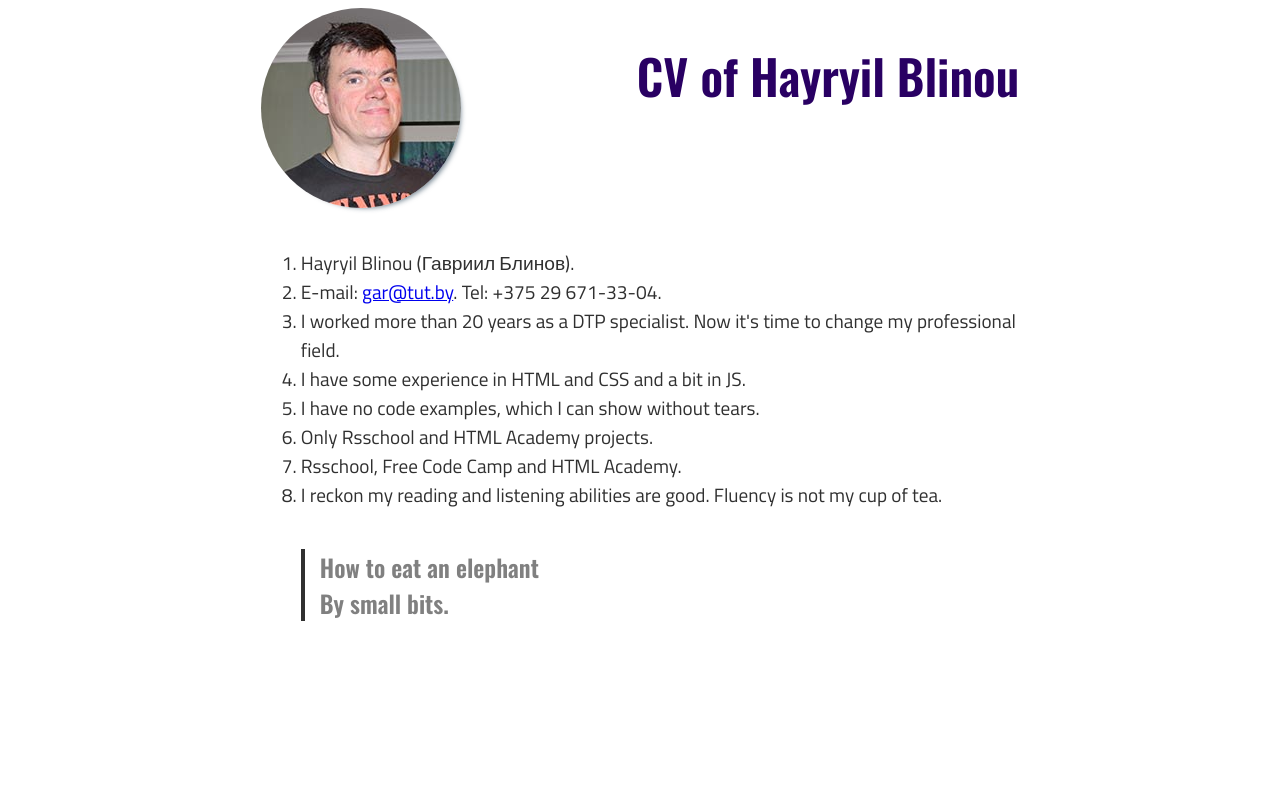
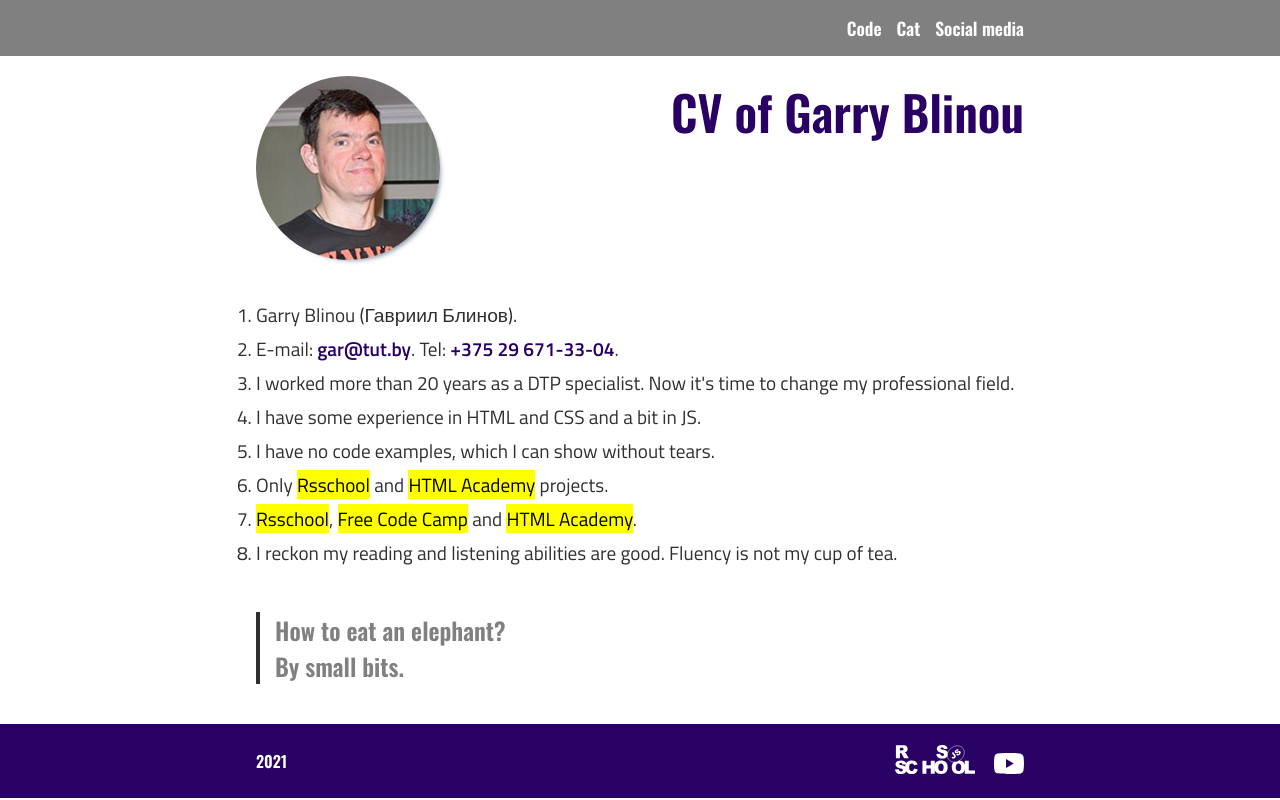
Before and after one commit to gar7777/rsschool-cv, a plain HTML site: page index.html in a window 1280 px wide. Drawn offline with nearby package versions, Linux system fonts and the light colour scheme.

Commit message:
feat: add header and footer

```diff
--- a/index.html
+++ b/index.html
@@ -7,31 +7,57 @@
     <link rel="stylesheet" href="style.css">
     <link rel="preconnect" href="https://fonts.gstatic.com">
     <link href="https://fonts.googleapis.com/css2?family=Oswald:wght@600&family=Titillium+Web:ital,wght@0,400;0,600;1,400;1,600&display=swap" rel="stylesheet">
-    <title>Document</title>
+    <title>Garry Blinou</title>
 </head>
 <body>
     <header class="header">
+        <div class="wrapper">
+            <div class="header-nav">
+                <div class="empty">
 
+                </div>
+                <nav>
+                    <ul class="nav">
+                        <li class="nav-item">Code</li>
+                        <li class="nav-item">Cat</li>
+                        <li class="nav-item">Social media</li>
+                    </ul>
+                </nav>
+            </div>
+        </div>
     </header>
+
     <main class="wrapper">
         <div class="heading">
-            <h1>CV of Hayryil Blinou</h1>
+            <h1>CV of Garry Blinou</h1>
             <img src="src/Blinou_main_photo.jpg" alt="Main photo" class="main-photo">
         </div>
             <ol>
-            <li class="list">Hayryil Blinou (Гавриил Блинов).</li>
-            <li class="list">E-mail: <a href="mailto:gar@tut.by">gar@tut.by</a>. Tel: +375 29 671-33-04.</li>
+                <li class="list">Garry Blinou (Гавриил Блинов).</li>
+                <li class="list">E-mail: <a href="mailto:gar@tut.by" class="simple-link">gar@tut.by</a>.
+                    Tel: <a href="tel:+375296713304" class="simple-link">+375 29 671-33-04</a>.</li>
                 <li class="list">I worked more than 20 years as a DTP specialist. Now it's time to change my professional field.</li>
                 <li class="list">I have some experience in HTML and CSS and a bit in JS.</li>
                 <li class="list">I have no code examples, which I can show without tears.</li>
-            <li class="list">Only Rsschool and HTML Academy projects.</li>
-            <li class="list">Rsschool, Free Code Camp and HTML Academy.</li>
+                <li class="list">Only <mark>Rsschool</mark> and <mark>HTML Academy</mark> projects.</li>
+                <li class="list"><mark>Rsschool</mark>, <mark>Free Code Camp</mark> and <mark>HTML Academy</mark>.</li>
                 <li class="list">I reckon my reading and listening abilities are good. Fluency is not my cup of tea.</li>
             </ol>
-        <blockquote>How to eat an elephant <br> By small bits.</blockquote>
+
+        <blockquote>How to eat an elephant? <br> By small bits.</blockquote>
     </main>
+
     <footer class="footer">
+        <div class="wrapper footer-flex">
+            <div>
+                <p class="year footer-text">2021</p>
+            </div>
+            <div class="footer-icons">
+                <a href="https://rs.school" class="footer-icon"><img src="src/rs.svg" alt="RSschool" width="80px"></a>
+                <img src="src/logo_UT.svg" alt="YouTube" width="45px" class="footer-icon">
+            </div>
+        </div>
+    </footer>
 
-    </footer>
 </body>
 </html>
--- a/style.css
+++ b/style.css
@@ -1,22 +1,78 @@
+html, body, div, span, applet, object, iframe,
+h1, h2, h3, h4, h5, h6, p, blockquote, pre,
+a, abbr, acronym, address, big, cite, code,
+del, dfn, em, img, ins, kbd, q, s, samp,
+small, strike, strong, sub, sup, tt, var,
+b, u, i, center,
+dl, dt, dd, ol, ul, li,
+fieldset, form, label, legend,
+table, caption, tbody, tfoot, thead, tr, th, td,
+article, aside, canvas, details, embed,
+figure, figcaption, footer, header, hgroup,
+menu, nav, output, ruby, section, summary,
+time, mark, audio, video {
+	margin: 0;
+	padding: 0;
+	border: 0;
+	font-size: 100%;
+	font: inherit;
+	vertical-align: baseline;
+    box-sizing: border-box;
+}
+
 :root {
-    --font-heading: 'Oswald', sans-serif;
-    --font-body: 'Titillium Web', sans-serif;
+    --font-heading: 'Oswald', Verdana, sans-serif;
+    --font-body: 'Titillium Web', Arial, sans-serif;
     --main-color: #290063;
     --secondary-color: #303030;
     --light-color: #808080;
+    --white-color: white;
+    --hover-color: #fa7f05;
+    }
+
+
+.header{
+    background-color: var(--light-color);
+    margin-bottom: 20px;
 }
 
+.header-nav{
+    display: flex;
+    justify-content: space-between;
+}
+
+.nav{
+    display: flex;
+    padding: 15px 0;
+}
+
+.nav-item {
+    color: var(--white-color);
+    list-style: none;
+    font-family: var(--font-heading);
+    font-weight: 400;
+    font-size: 1.1rem;
+    padding-left: 15px;
+    text-align: right;
+}
+
+.nav-item:hover {
+    color: var(--hover-color);
+    cursor: pointer;
+}
 
 h1 {
     font-family: var(--font-heading);
     color: var(--main-color);
     font-size: 3rem;
-    text-align: left;
+    text-align: right;
 }
 
 .main-photo {
     border-radius: 50%;
     box-shadow: 5px 5px 5px -5px rgba(34, 60, 80, 0.6);
+    width: 24%;
+    height: 24%;
 }
 
 blockquote {
@@ -38,6 +94,7 @@ blockquote {
     font-family: var(--font-body);
     font-size: 1.2rem;
     color: var(--secondary-color);
+    padding-bottom: 5px;
 }
 
 ol :first-child {
@@ -49,3 +106,35 @@ ol :first-child {
     flex-direction: row-reverse;
     justify-content: space-between;
 }
+
+.simple-link {
+    color: var(--main-color);
+    text-decoration: none;
+    font-weight: bold;
+}
+
+.footer {
+    margin-top: 40px;
+    background-color: var(--main-color);
+}
+
+.footer-flex {
+    display: flex;
+    justify-content: space-between;
+    align-items: center;
+    padding: 20px 0;
+}
+
+.footer-icon {
+    padding-left: 15px;
+}
+
+.footer-icon :hover {
+    outline: 1px solid var(--white-color);
+}
+
+.footer-text {
+    color: var(--white-color);
+    font-family: var(--font-heading);
+    font-style: 0.8rem;
+}
```
Also changed, not shown: src/logo_UT.svg (added), src/rs.svg (added). Lines whose indentation alone changed are shown as unchanged.
